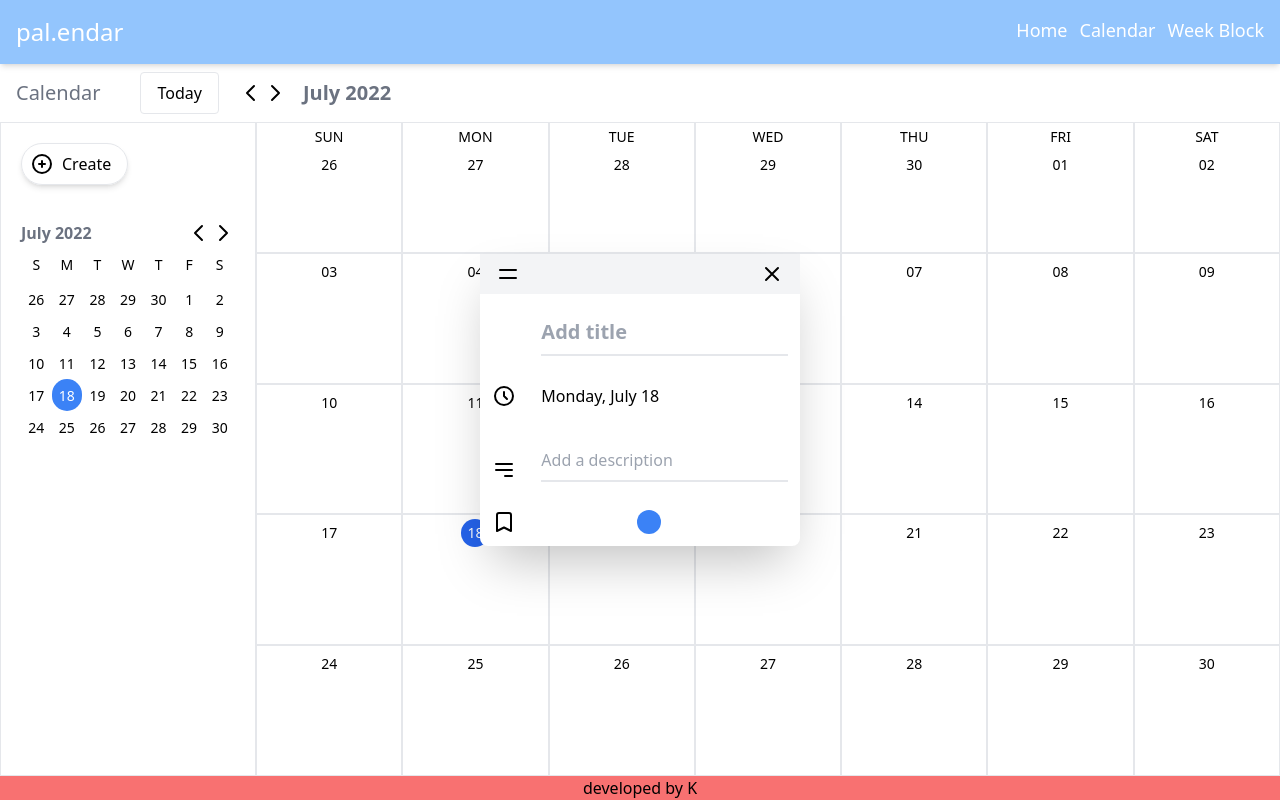
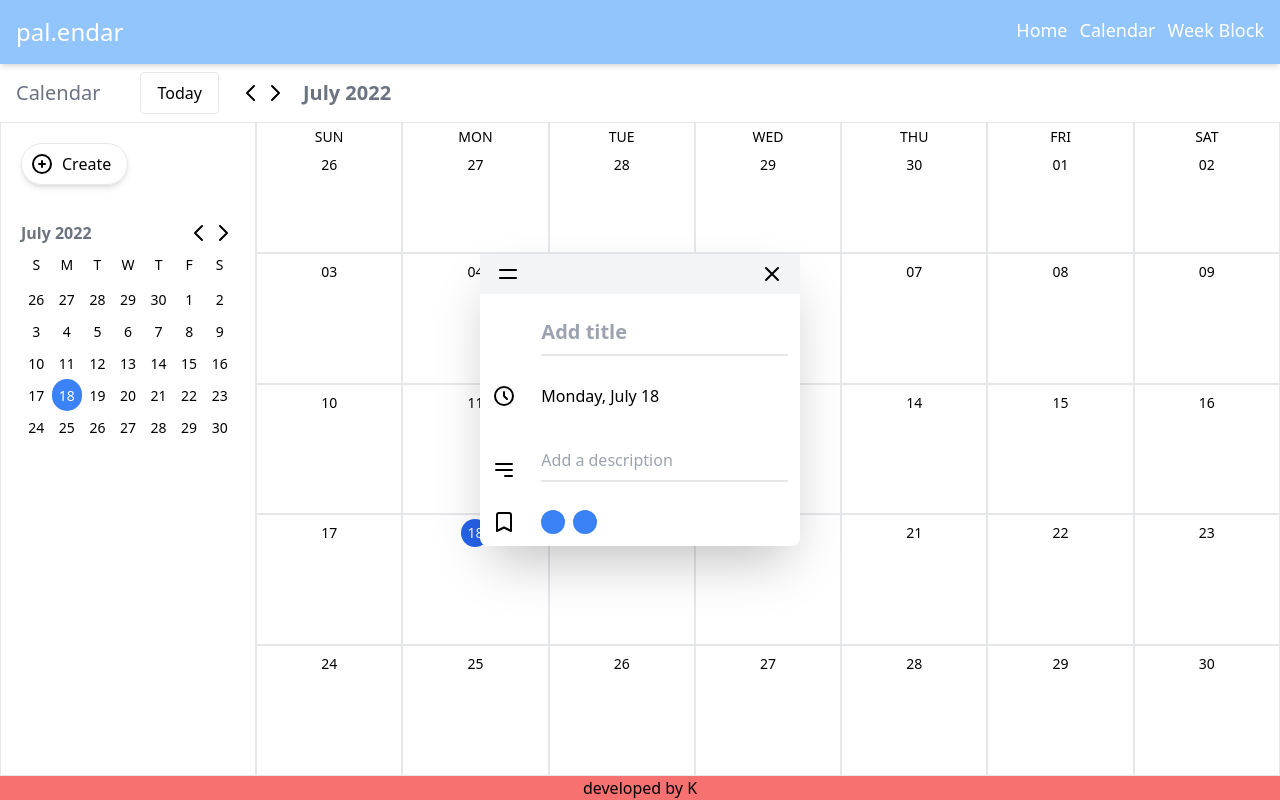
Before and after one commit to knut93/simple-task, a Next.js app: page /calendar in a window 1280 px wide. Both pictures are taken after a click on the button "Create". Built offline with nearby package versions, Linux system fonts and the light colour scheme.

Commit message:
more EventModal

```diff
--- a/components/EventModal.js
+++ b/components/EventModal.js
@@ -2,9 +2,9 @@ import { loadGetInitialProps } from "next/dist/shared/lib/utils"
 import { useContext, useEffect, useState } from "react"
 import GlobalContext from "../context/GlobalContext"
 
-const labels = ['pink', 'gray', 'green', 'blue', 'red', 'purple']
 
 export default function EventModal() {
+    const labelClass = ['pink','blue'];
     const {setShowEventModal, daySelected} = useContext(GlobalContext)
     const [title, setTitle] = useState('')
     const [description, setDescription] = useState('')
@@ -54,11 +54,11 @@ export default function EventModal() {
 
                         <svg className="w-6 h-6" fill="none" stroke="currentColor" viewBox="0 0 24 24" xmlns="http://www.w3.org/2000/svg"><path strokeLinecap="round" strokeLinejoin="round" strokeWidth={2} d="M5 5a2 2 0 012-2h10a2 2 0 012 2v16l-7-3.5L5 21V5z" /></svg>
                         <div className="flex gap-x-2">
-                            {labels.map((labelClass, index) => (
-                                <span key={index}
-                                    className={`bg-${labelClass}-500 w-6 h-6 rounded-full flex items-center justify-center cursor-pointer`}
+                            {labelClass.map((lblClass, labelIndex) => (
+                                <span key={labelIndex}
+                                    className={`bg-blue-500 w-6 h-6 rounded-full flex items-center justify-center cursor-pointer`}
+                                    style={{backgroundColor: `${lblClass[labelIndex]}`}}
                                 >
-
                                 </span>
                             ))}
                         </div>
```
